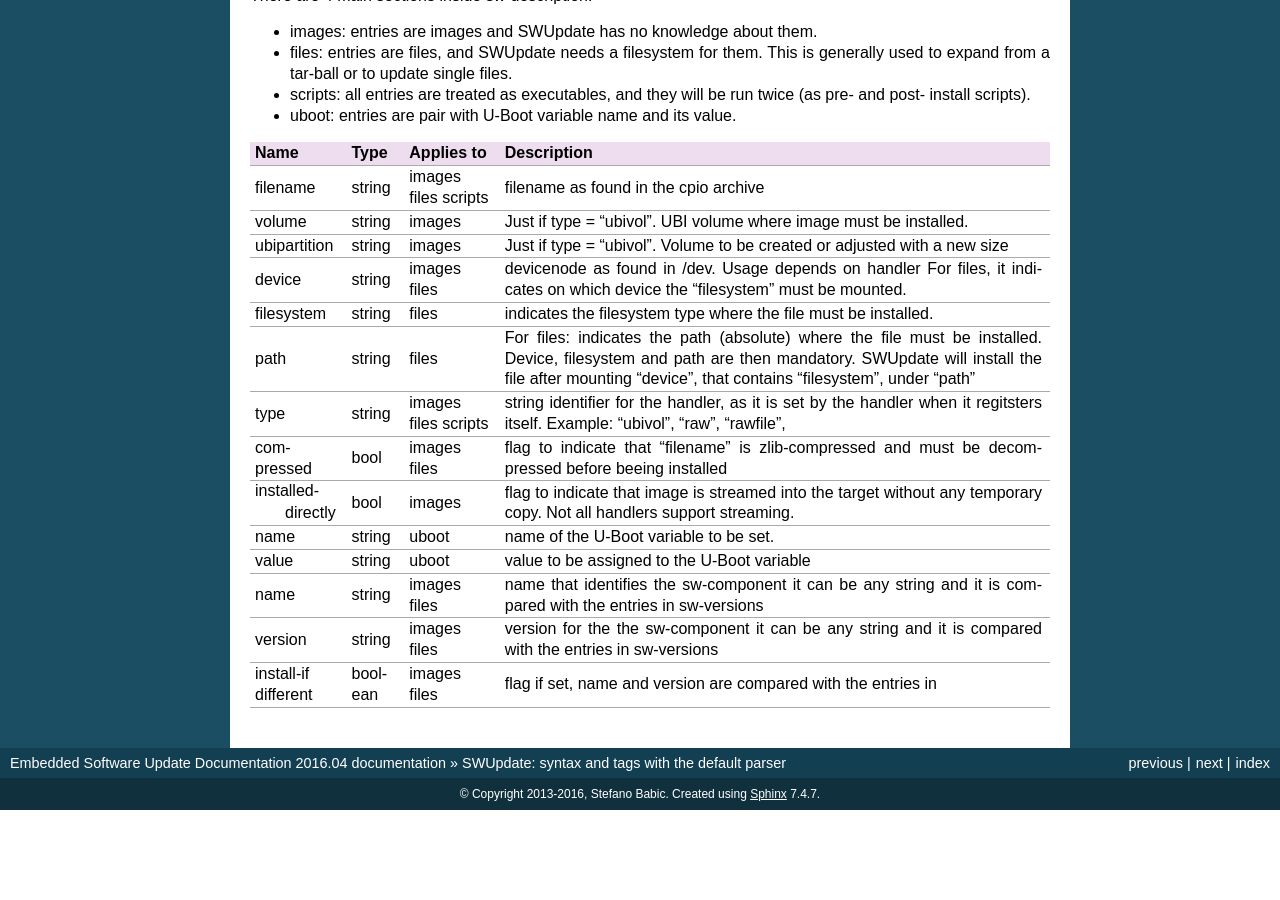
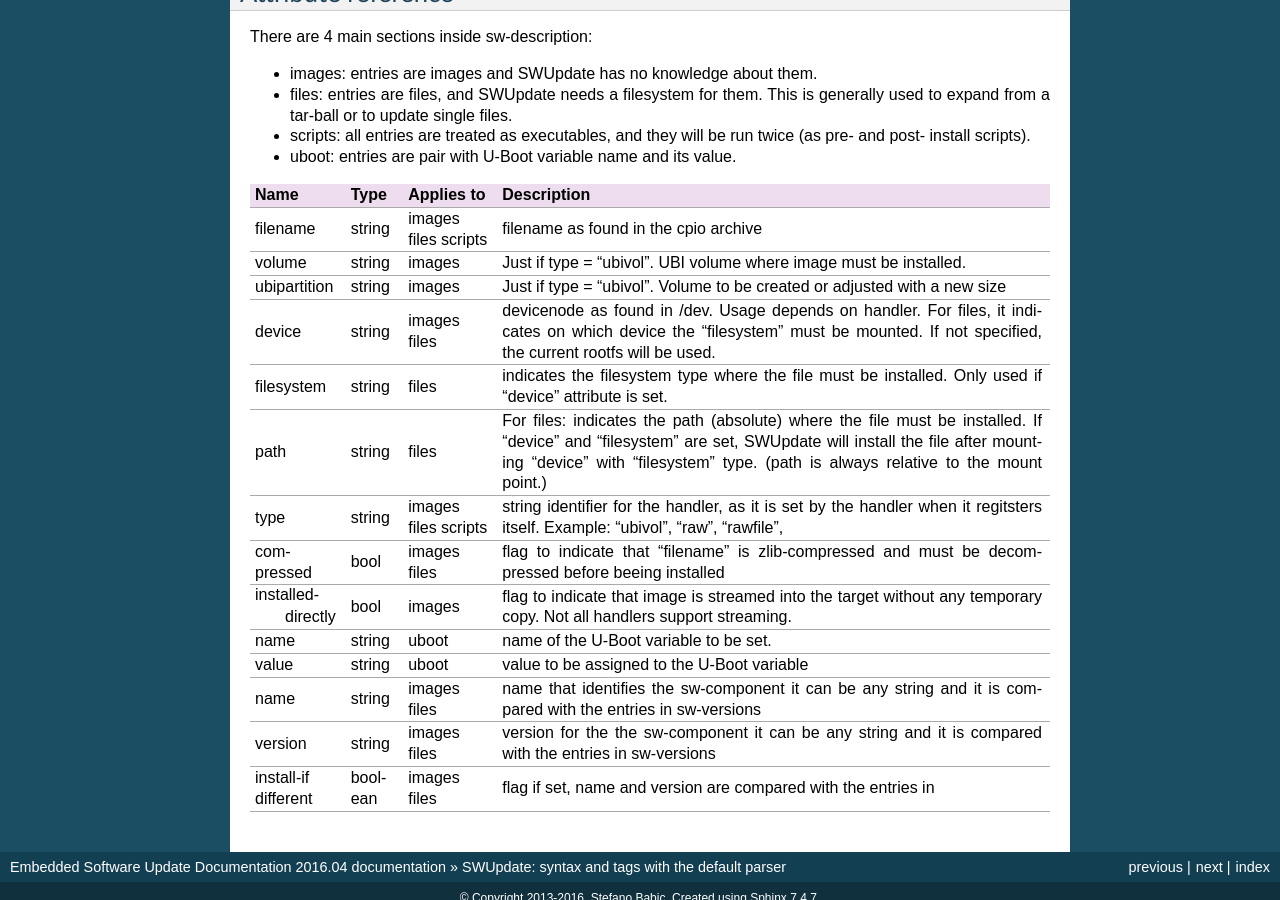
Before and after one commit to sbabic/swupdate, a Sphinx documentation site: the page built from doc/source/sw-description.rst, in a window 1280 px wide and 900 px high, scrolled down 7748 px. Built offline with Sphinx 7.4.7, drawn with Linux system fonts in a browser that asks for light colours; formulas are drawn with MathJax 3; before the commit the page ends 8558 px from its top, so only the background shows below that; some of the changed text lies outside the part shown.

Commit message:
Update attribute documentation (device,filesystem are now optional)
Signed-off-by: Bjørn Forsman <bjorn.forsman@gmail.com>

```diff
--- a/doc/source/sw-description.rst
+++ b/doc/source/sw-description.rst
@@ -238,14 +238,16 @@ debugging or special purposes.
 		{
 			filename = <Name in CPIO Archive>;
 			path = <path in filesystem>;
-			device = <device node >;
-			filesystem = <filesystem for mount>;
+			device[optional] = <device node >;
+			filesystem[optional] = <filesystem for mount>;
 		}
 	);
 
 Entries in "files" section are managed as single files. The attributes
-"path" and "filesystem" are mandatory. SWUpdate copies the file in the path
-specified after mounting the device.
+"filename" and "path" are mandatory. Attributes "device" and "filesystem" are
+optional; they tell SWUpdate to mount device (of the given filesystem type,
+e.g. "ext4") before copying "filename" to "path". Without "device" and
+"filesystem", the "filename" will be copied to "path" in the current rootfs.
 
 
 Scripts
@@ -555,21 +557,24 @@ There are 4 main sections inside sw-description:
 |             |          |            | created or adjusted with a new size   |
 +-------------+----------+------------+---------------------------------------+
 | device      | string   | images     | devicenode as found in /dev. Usage    |
-|             |          | files      | depends on handler                    |
+|             |          | files      | depends on handler.                   |
 |             |          |            | For files, it indicates on which      |
 |             |          |            | device the "filesystem" must be       |
-|             |          |            | mounted.                              |
+|             |          |            | mounted. If not specified, the current|
+|             |          |            | rootfs will be used.                  |
 +-------------+----------+------------+---------------------------------------+
 | filesystem  | string   | files      | indicates the filesystem type where   |
-|             |          |            | the file must be installed.           |
+|             |          |            | the file must be installed. Only      |
+|             |          |            | used if "device" attribute is set.    |
 +-------------+----------+------------+---------------------------------------+
 | path        | string   | files      | For files: indicates the path         |
 |             |          |            | (absolute) where the file must be     |
-|             |          |            | installed. Device, filesystem and path|
-|             |          |            | are then mandatory.                   |
-|             |          |            | SWUpdate will install the file after  |
-|             |          |            | mounting "device", that contains      |
-|             |          |            | "filesystem", under "path"            |
+|             |          |            | installed. If "device" and            |
+|             |          |            | "filesystem" are set,                 |
+|             |          |            | SWUpdate will install the             |
+|             |          |            | file after mounting "device" with     |
+|             |          |            | "filesystem" type. (path is always    |
+|             |          |            | relative to the mount point.)         |
 +-------------+----------+------------+---------------------------------------+
 | type        | string   | images     | string identifier for the handler,    |
 |             |          | files      | as it is set by the handler when it   |
```
